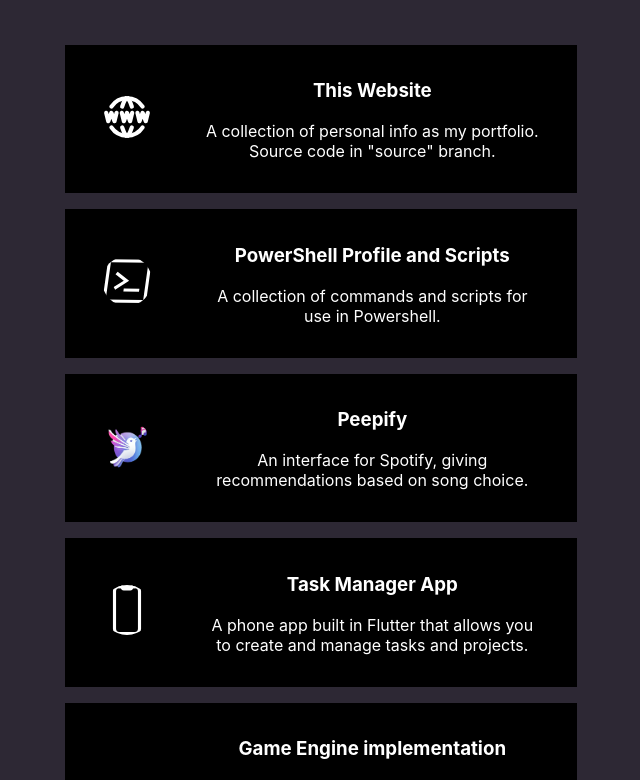
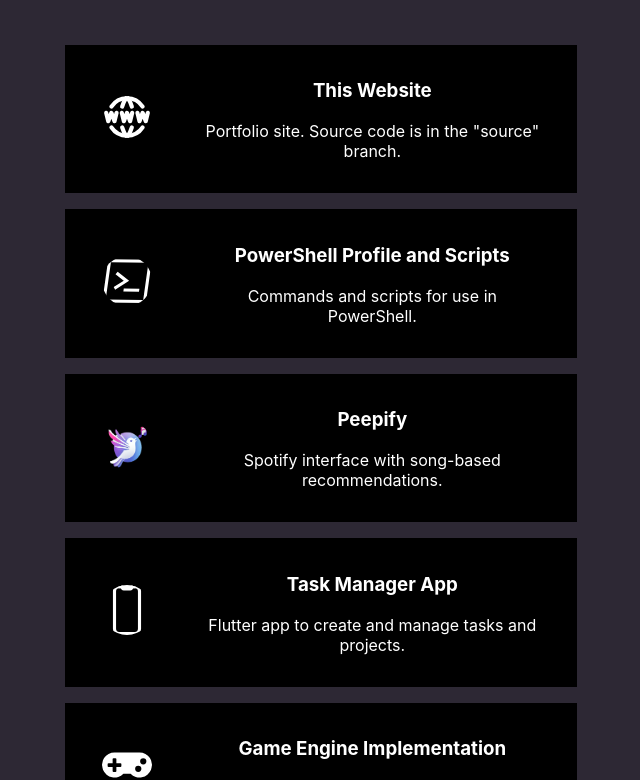
Before and after one commit to imELVEE/imELVEE.github.io, a React (Create React App) app: page /projects in a window 1280 px wide. Shown: the part 200-980 px from the top of the page, without its empty margins (319-959 px from the left). Built offline with nearby package versions, Linux system fonts and the light colour scheme.

Commit message:
project list data seperation

```diff
--- /dev/null
+++ b/src/assets/icons/index.js
@@ -0,0 +1,11 @@
+import { TbWorldWww } from "react-icons/tb";
+import { FaGamepad } from "react-icons/fa";
+import { IoPhonePortraitOutline } from "react-icons/io5";
+import { VscTerminalPowershell } from "react-icons/vsc";
+
+export const ICONS = {
+    TbWorldWww,
+    FaGamepad,
+    IoPhonePortraitOutline,
+    VscTerminalPowershell,
+};
--- a/src/components/ListItem.jsx
+++ b/src/components/ListItem.jsx
@@ -33,7 +33,6 @@ ListItem.propTypes = {
 ListItem.defaultProps = {
     icon: null,
     image: null,
-    projectLink: null,
 };
 
 export default ListItem;
--- a/src/components/ProjectList.jsx
+++ b/src/components/ProjectList.jsx
@@ -1,74 +1,37 @@
-import React from 'react';
 import ListItem from '@components/ListItem';
 
 import peepifyLogo from '@icons/peepifyLogo.png';
-import { VscTerminalPowershell } from "react-icons/vsc";
-import { TbWorldWww } from "react-icons/tb";
-import { FaGamepad } from "react-icons/fa";
-import { IoPhonePortraitOutline } from "react-icons/io5";
+import { ICONS } from "@icons/index";
+import { projects } from "@data/projects";
 
 import "./ProjectList.css";
 
+const IMAGES = {
+    peepifyLogo,
+};
+
 const ProjectList = () => {
-    const projects = [
-        {
-            id: 0,
-            icon: <TbWorldWww />,
-            title: 'This Website',
-            description: 'A collection of personal info as my portfolio. Source code in "source" branch.',
-            link: 'https://github.com/imELVEE/imELVEE.github.io/tree/source',
-        },
-        {
-            id: 1,
-            icon: <VscTerminalPowershell />,
-            title: 'PowerShell Profile and Scripts',
-            description: 'A collection of commands and scripts for use in Powershell.',
-            link: 'https://github.com/imELVEE/powershell-profile',
-        },
-        {
-            id: 2,
-            image: peepifyLogo,
-            title: 'Peepify',
-            description: 'An interface for Spotify, giving recommendations based on song choice.',
-            link: 'https://github.com/DyeGo22hd/Capstone-Project---Spotify-',
-        },
-        {
-            id: 5,
-            icon: <IoPhonePortraitOutline />,
-            title: 'Task Manager App',
-            description: 'A phone app built in Flutter that allows you to create and manage tasks and projects.',
-            link: 'https://github.com/imELVEE/imported-taskmanager',
-        },
-        {
-            id: 3,
-            icon: <FaGamepad />,
-            title: 'Game Engine implementation',
-            description: 'An implementation of a game engine using OpenGL (GLFW) and GLAD as well as a very simple game using it. The repo is currently private, but will be made public soon.',
-            link: 'https://github.com/imELVEE/F24_Alvi_Aziz',
-        },
-        {
-            id: 4,
-            icon: <TbWorldWww />,
-            title: 'NBA Website',
-            description: 'A website to view live game scores and view teams/players from the NBA. Currently disfunctional because I stopped paying for the API key.',
-            link: 'https://github.com/imELVEE/NBA-Info-Viewer',
-        },
-    ];
-
     return (
         <>
             <h1 className='list-title'>A List of Some Neat Projects!</h1>
             <ul className="project-list">
-                {projects.map((project) => (
+                {projects.map((project) => {
+                    const IconComponent = project.icon ? ICONS[project.icon] : null;
+                    const iconElement = IconComponent ? <IconComponent /> : null;
+
+                    const imageSrc = project.image ? IMAGES[project.image] : null;
+
+                    return (
                     <ListItem
                         key={project.id}
-                        icon={project.icon}
-                        image={project.image}
+                        icon={iconElement}
+                        image={imageSrc}
                         title={project.title}
                         description={project.description}
                         projectLink={project.link}
                     />
-                ))}
+                    );
+                })}
             </ul>
         </>
     );
--- /dev/null
+++ b/src/data/projects.js
@@ -0,0 +1,44 @@
+export const projects = [
+    {
+        id: "portfolio-site",
+        icon: "TbWorldWww",
+        title: "This Website",
+        description: 'Portfolio site. Source code is in the "source" branch.',
+        url: "https://github.com/imELVEE/imELVEE.github.io/tree/source",
+    },
+    {
+        id: "powershell-profile",
+        icon: "VscTerminalPowershell",
+        title: "PowerShell Profile and Scripts",
+        description: "Commands and scripts for use in PowerShell.",
+        url: "https://github.com/imELVEE/powershell-profile",
+    },
+    {
+        id: "peepify",
+        image: "peepifyLogo",
+        title: "Peepify",
+        description: "Spotify interface with song-based recommendations.",
+        url: "https://github.com/DyeGo22hd/Capstone-Project---Spotify-",
+    },
+    {
+        id: "task-manager",
+        icon: "IoPhonePortraitOutline",
+        title: "Task Manager App",
+        description: "Flutter app to create and manage tasks and projects.",
+        url: "https://github.com/imELVEE/imported-taskmanager",
+    },
+    {
+        id: "game-engine",
+        icon: "FaGamepad",
+        title: "Game Engine Implementation",
+        description: "OpenGL engine + demo game.",
+        url: "https://github.com/imELVEE/F24_Alvi_Aziz",
+    },
+    {
+        id: "nba-viewer",
+        icon: "TbWorldWww",
+        title: "NBA Website",
+        description: "NBA stats viewer (requires API key).",
+        url: "https://github.com/imELVEE/NBA-Info-Viewer",
+    },
+];
--- a/tsconfig.paths.json
+++ b/tsconfig.paths.json
@@ -8,7 +8,8 @@
             "@pages/*": ["src/pages/*"],
             "@images/*": ["src/assets/images/*"],
             "@documents/*": ["src/assets/documents/*"],
-            "@icons/*": ["src/assets/icons/*"]
+            "@icons/*": ["src/assets/icons/*"],
+            "@data/*": ["src/data/*"]
         }
     }
 }
```
